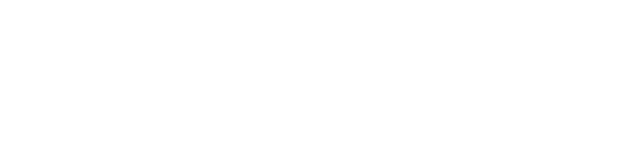
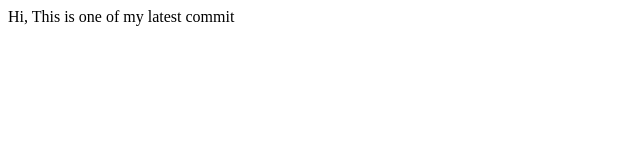
Before and after one commit to amanPriyank/demo, a plain HTML site: page index.html in a window 1280 px wide. Shown: the whole page, without its empty margins (0-640 px from the left). Drawn offline with Linux system fonts and the light colour scheme.

Commit message:
some chaanges made

```diff
--- a/index.html
+++ b/index.html
@@ -6,6 +6,6 @@
     <title>Document</title>
 </head>
 <body>
-
+    Hi, This is one of my latest commit
 </body>
 </html>
```
